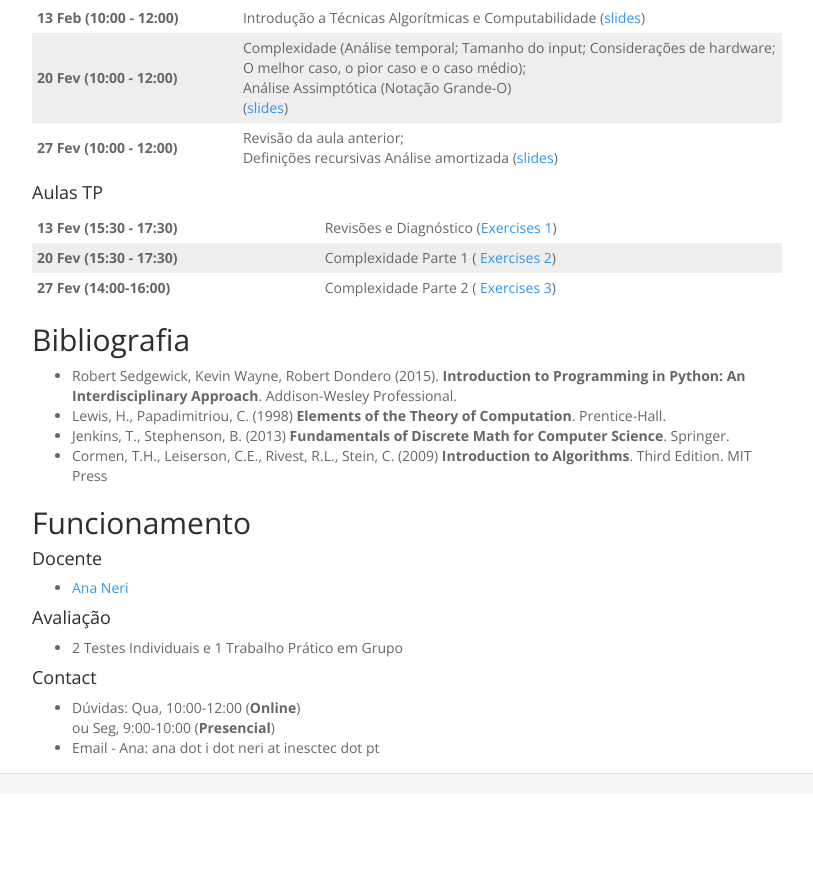
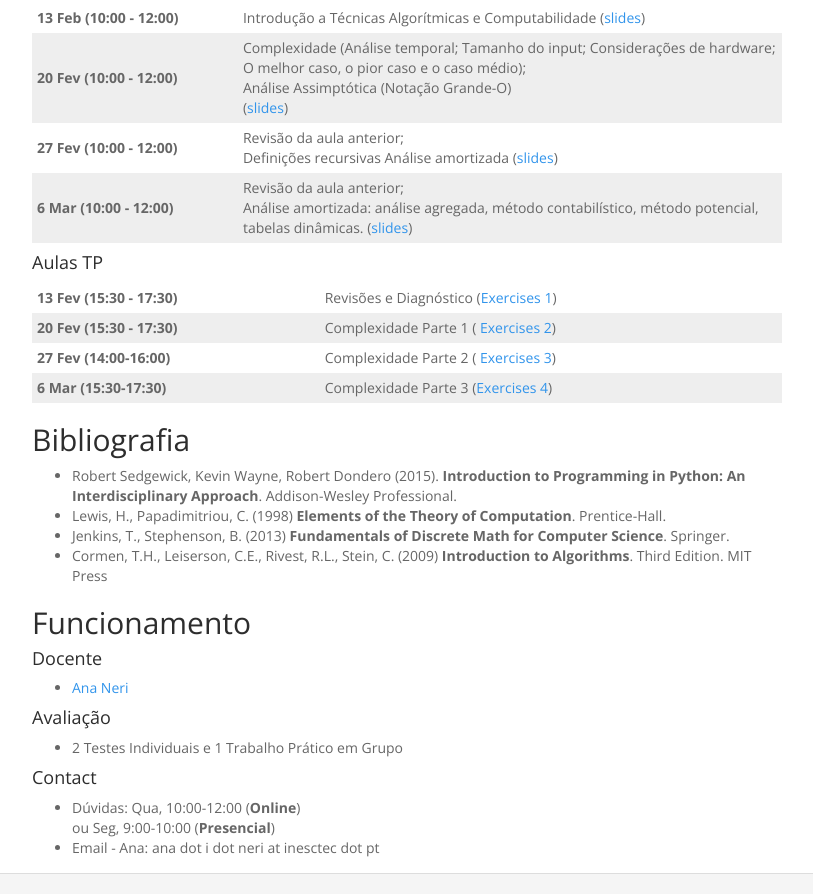
Before and after one commit to arcalab/tecnicas-algoritmicas-computabilidade-2223, a plain HTML site: page index.html in a window 1280 px wide. Shown: the part 766-1660 px from the top of the page, without its empty margins (233-1046 px from the left). Before the commit the page ends 1560 px from the top, so only its background shows below. Drawn offline with nearby package versions, Linux system fonts and the light colour scheme.

Commit message:
update class 4

```diff
--- a/index.html
+++ b/index.html
@@ -156,12 +156,13 @@
             Análise amortizada
             (<a href="T_03.pdf">slides</a>)</td>
         </tr>
-  <!--      <tr>
-          <td><strong>Oct 10 (09:00 - 11:00)</strong></td>
-          <td> Continuation of the previous lecture. Quantum teleportation
-            (<a href="introEnt.pdf">slides</a>)</td>
+        <tr>
+          <td><strong>6 Mar (10:00 - 12:00)</strong></td>
+          <td>Revisão da aula anterior;<br>
+            Análise amortizada: análise agregada, método contabilístico, método potencial, tabelas dinâmicas.
+            (<a href="T_04.pdf">slides</a>)</td>
         </tr>
-        <tr>
+ <!--       <tr>
           <td><strong>Oct 17 (09:00 - 11:00)</strong></td>
           <td> The phase kickback effect. Bernstein-Vazirani's algorithm and Deutsch-Josza's algorithm
             (<a href="expSep.pdf">slides</a>)</td>
@@ -223,12 +224,13 @@
               href="TP_03.pdf"
               target="_blank" rel="noopener noreferrer"> Exercises 3</a>)</td>
         </tr>
-   <!--     <tr>
-          <td><strong>Oct 10 (11:00-13:00)</strong></td>
-          <td>IBM Q and Superdense Coding (<a href="LectureNotesTP\04 - IBMQ and Dense Coding\class04.ipynb"
+       <tr>
+          <td><strong>6 Mar (15:30-17:30)</strong></td>
+          <td>Complexidade Parte 3 (<a
+              href="TP_04.pdf"
               target="_blank" rel="noopener noreferrer">Exercises 4</a>)</td>
         </tr>
-        <tr>
+ <!--        <tr>
           <td><strong>Oct 24 (09:00-11:00)</strong></td>
           <td>The Deutsch-Jozsa Algorithm; Simulate Real Devices(<a
               href="LectureNotesTP/05 - Deutsch-Jozsa/class05.ipynb" target="_blank" rel="noopener noreferrer">Exercises
```
Also changed, not shown: 2 other files.
